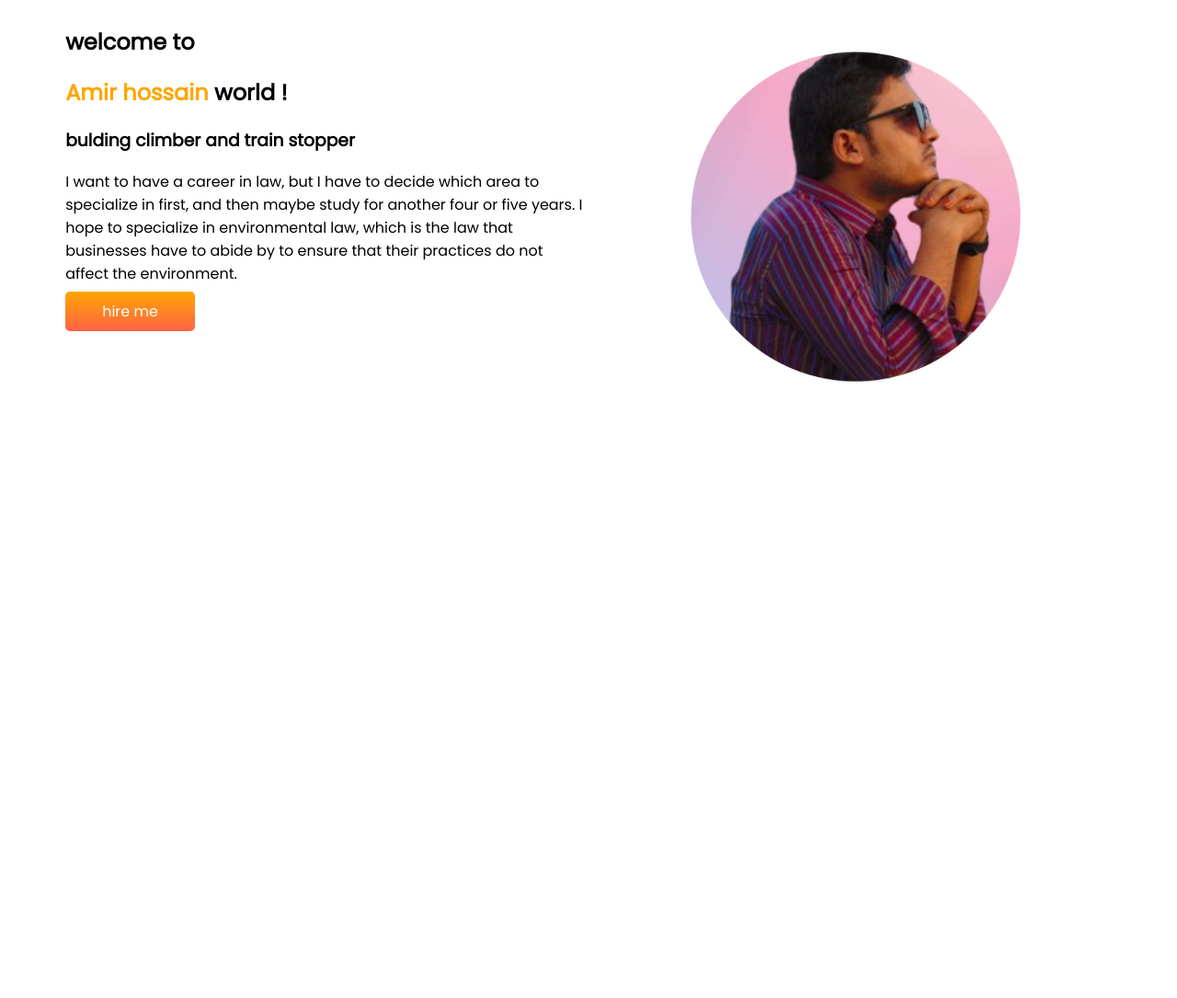
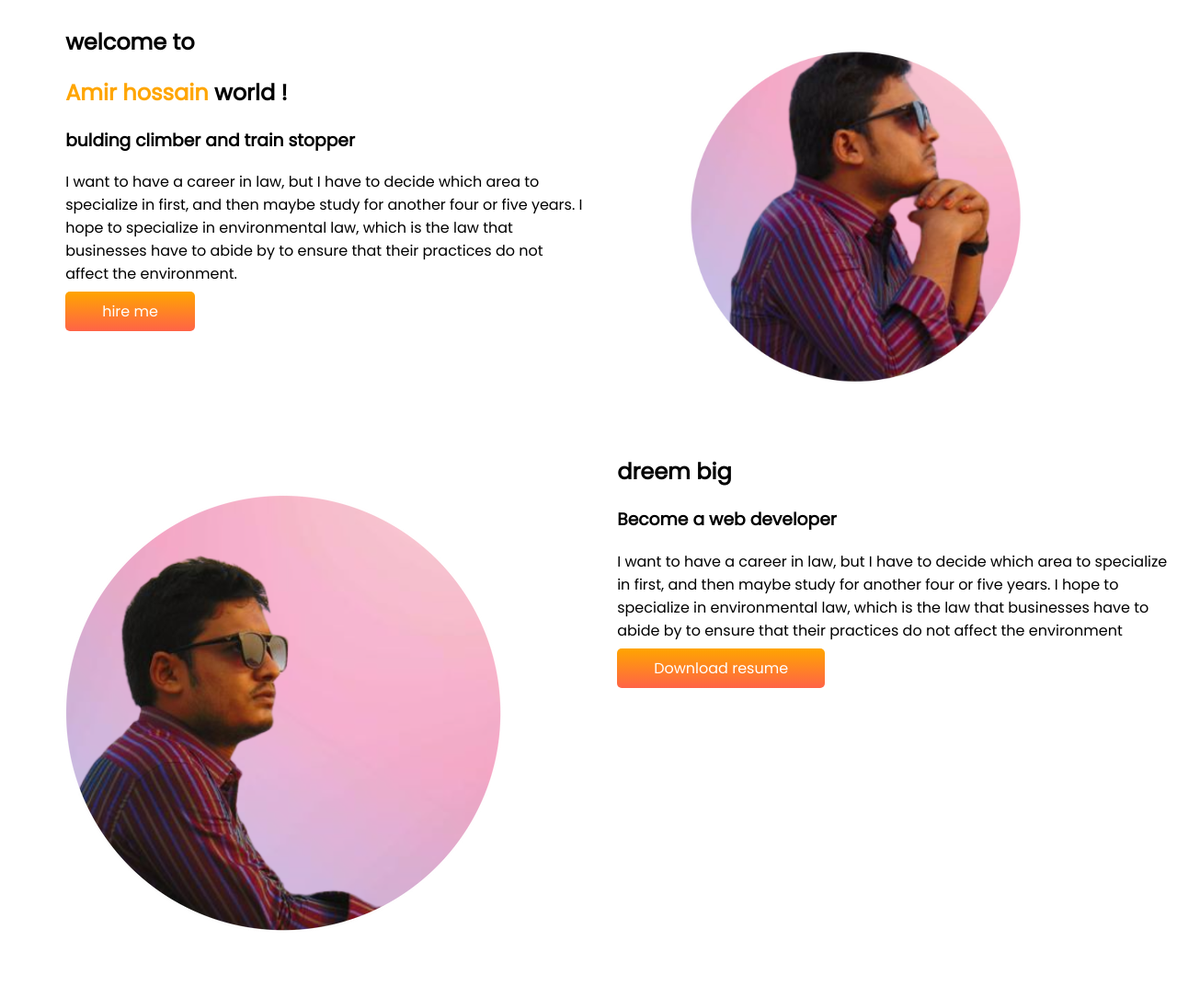
Before and after one commit to Amirhossain22/developer-portfolio, a plain HTML site: page index.html in a window 1280 px wide. Shown: the whole page at 92% size. Before the commit the page ends 800 px from the top, so only its background shows below. Drawn offline with Linux system fonts and the light colour scheme.

Commit message:
dreem added

```diff
--- a/index.html
+++ b/index.html
@@ -23,5 +23,16 @@
     <img src="images/round-gradient-designify.png" alt="">
   </div>
 </section>
+<section class="dream-big">
+    <div>
+        <img src="images/round-gradient-designify (2).png" alt="">
+    </div>
+    <div class="half-width">
+        <h1>dreem big</h1>
+        <h3>Become a web developer</h3>
+        <p>I want to have a career in law, but I have to decide which area to specialize in first, and then maybe study for another four or five years. I hope to specialize in environmental law, which is the law that businesses have to abide by to ensure that their practices do not affect the environment</p>
+        <a class="link-button" target="_blank"  href="" > Download resume</a>
+    </div>
+</section>
 </body>
 </html>
--- a/style.css
+++ b/style.css
@@ -9,6 +9,7 @@ h1{
 }
 section{
     display: flex;
+    margin-bottom: 5px;
 }
 .half-width{
     width: 50%;
```
Also changed, not shown: images/pink-gradient-designify.png (added), images/round-gradient-designify (2).png (added).
